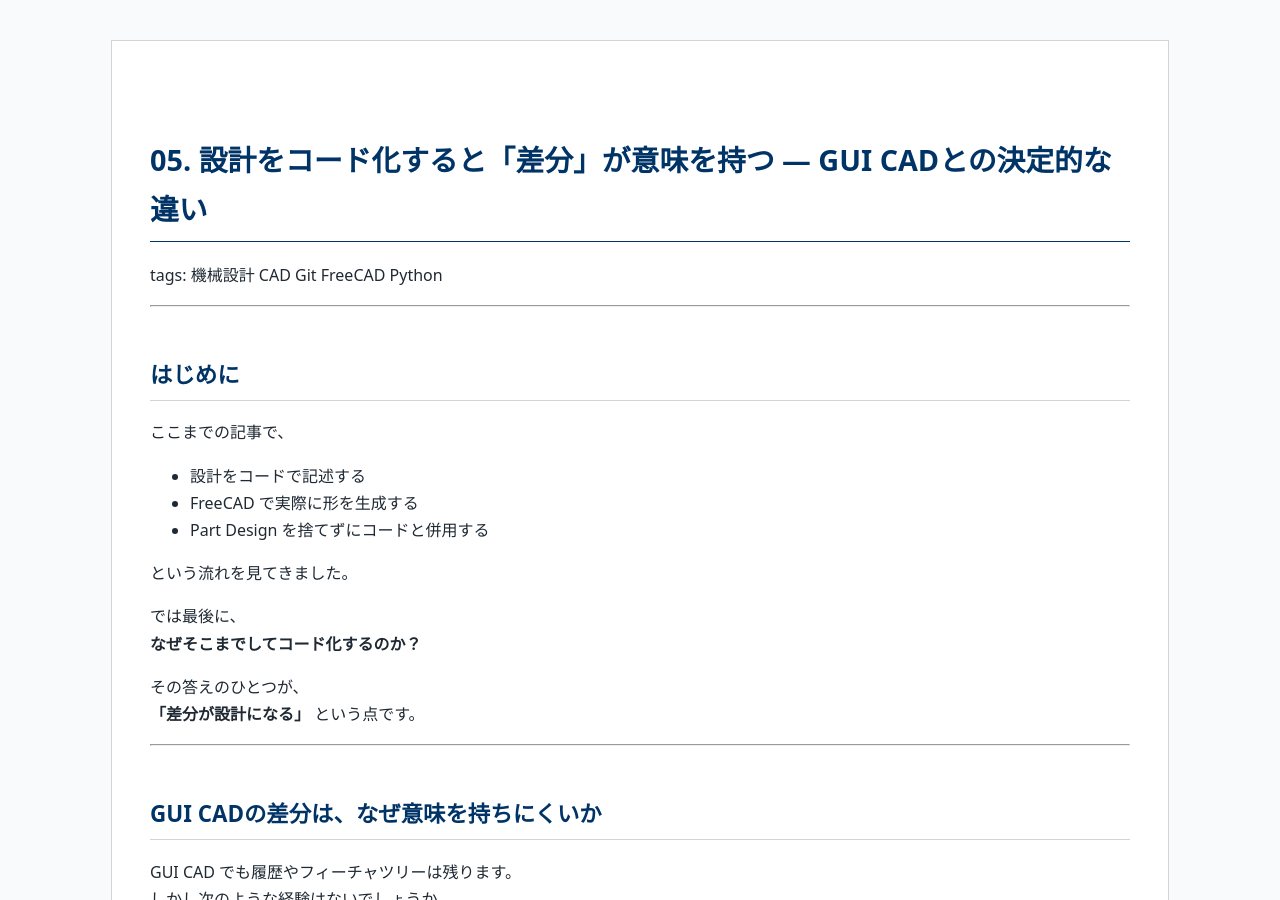
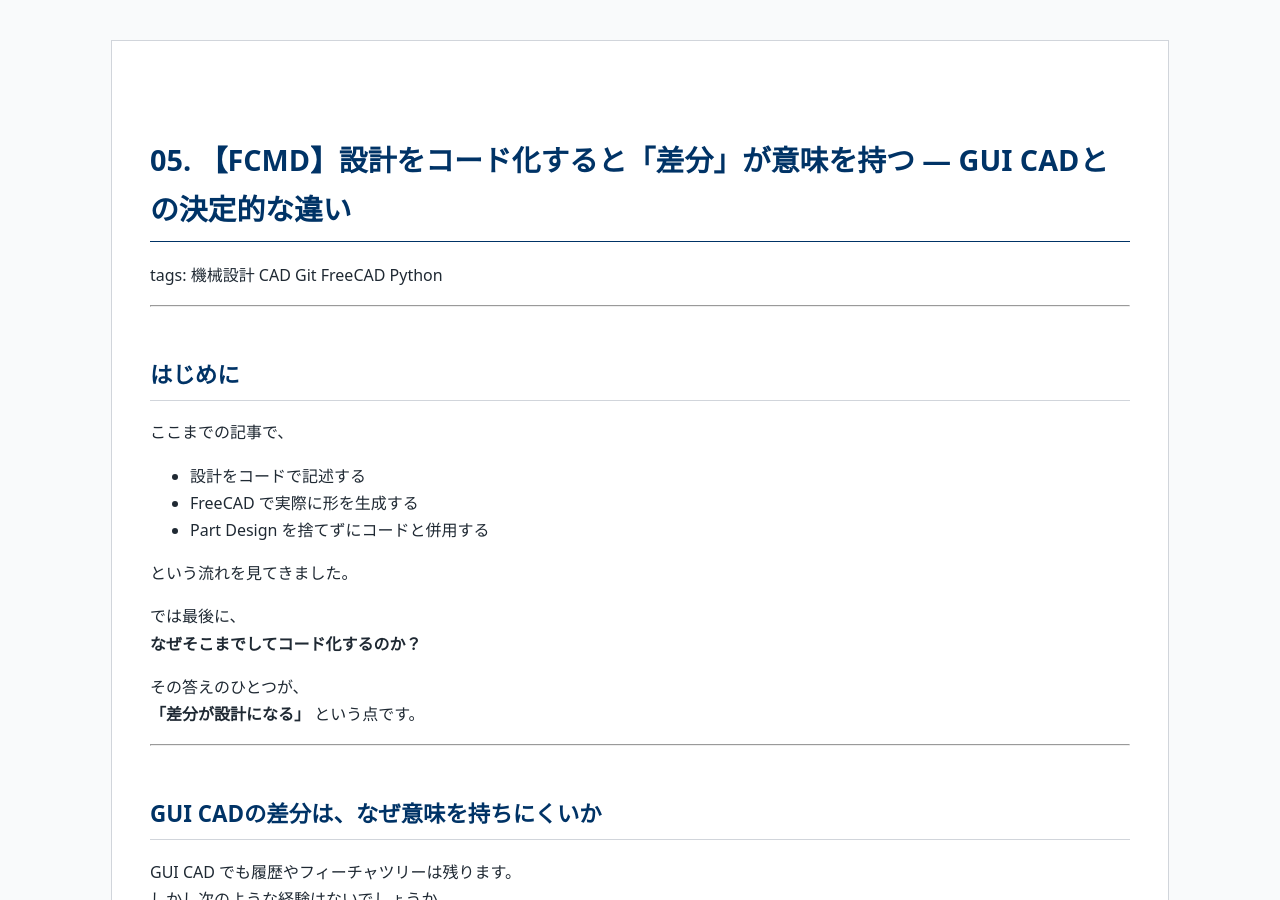
Before and after one commit to Samizo-AITL/qiita-articles, a Jekyll site: the page built from articles/05_git_diff_code_design.md, in a window 1280 px wide and 900 px high. Built offline with Jekyll 4.4.1, drawn with Linux system fonts in a browser that asks for light colours.

Commit message:
Update 05_git_diff_code_design.md

```diff
--- a/articles/05_git_diff_code_design.md
+++ b/articles/05_git_diff_code_design.md
@@ -3,7 +3,7 @@ layout: default
 title: Qiita Articles
 ---
 
-# 05. 設計をコード化すると「差分」が意味を持つ ― GUI CADとの決定的な違い
+# 05. 【FCMD】設計をコード化すると「差分」が意味を持つ ― GUI CADとの決定的な違い
 tags: 機械設計 CAD Git FreeCAD Python
 
 ---
```
